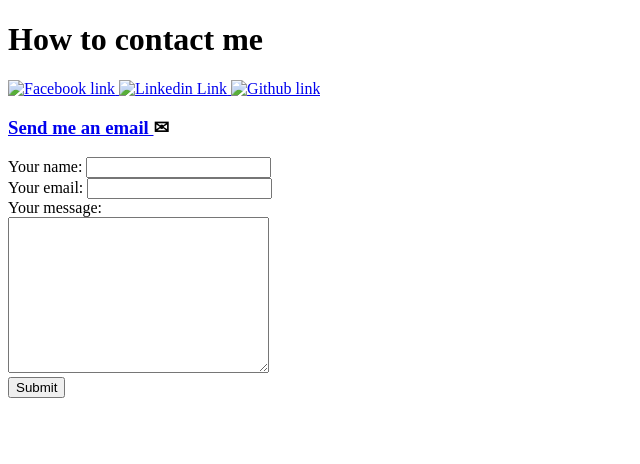
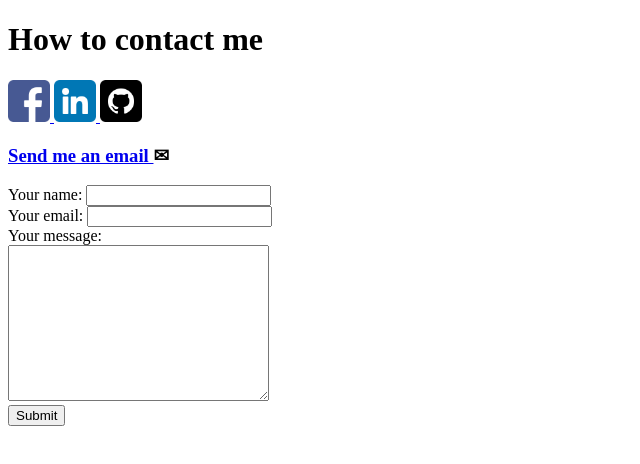
Before and after one commit to sehajbring/cv, a plain HTML site: page contact_me.html in a window 1280 px wide. Shown: the whole page, without its empty margins (0-640 px from the left). Drawn offline with Linux system fonts and the light colour scheme.

Commit message:
Update contact_me.html

```diff
--- a/contact_me.html
+++ b/contact_me.html
@@ -9,13 +9,13 @@
 <body>
     <h1>How to contact me</h1>
     <a href="https://www.facebook.com/sehajveer.singh.9">
-        <img src="Images/facebook.png" alt="Facebook link"  style="width:42px; height:42px">
+        <img src="facebook.png" alt="Facebook link"  style="width:42px; height:42px">
     </a>
     <a href="https://www.linkedin.com/in/sehajveer-bring-137188128/">
-        <img src="Images/linkedin.png" alt="Linkedin Link" style="width:42px; height:42px">
+        <img src="linkedin.png" alt="Linkedin Link" style="width:42px; height:42px">
     </a>
     <a href="https://github.com/sehajbring">
-        <img src="Images/github.png" alt="Github link" style="width:42px; height:42px">
+        <img src="github.png" alt="Github link" style="width:42px; height:42px">
     </a>
     <h3>
         <a href="mailto:sehajveer.bring@ucalgary.ca?subject = Feedback&body = Message">
```
